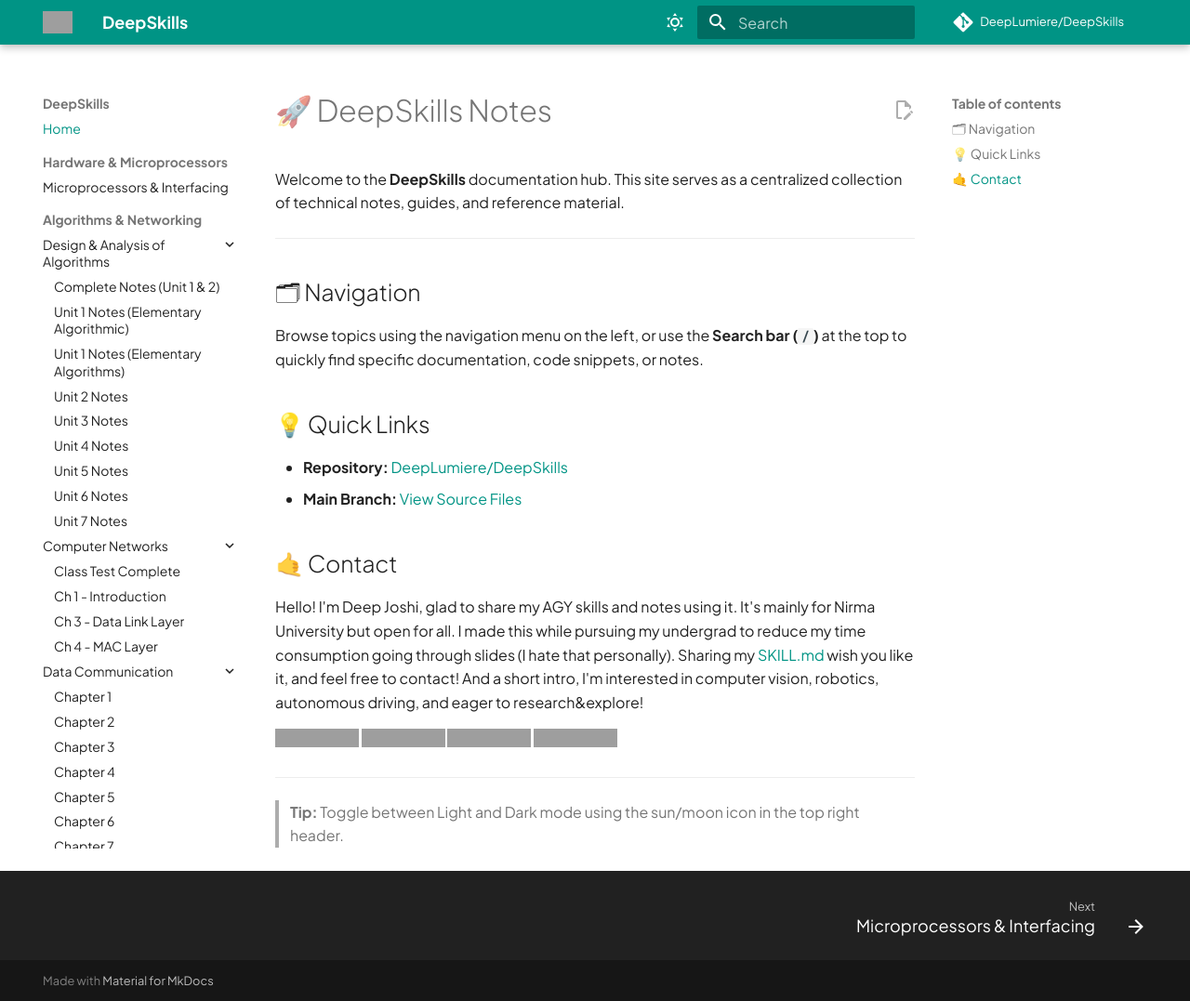
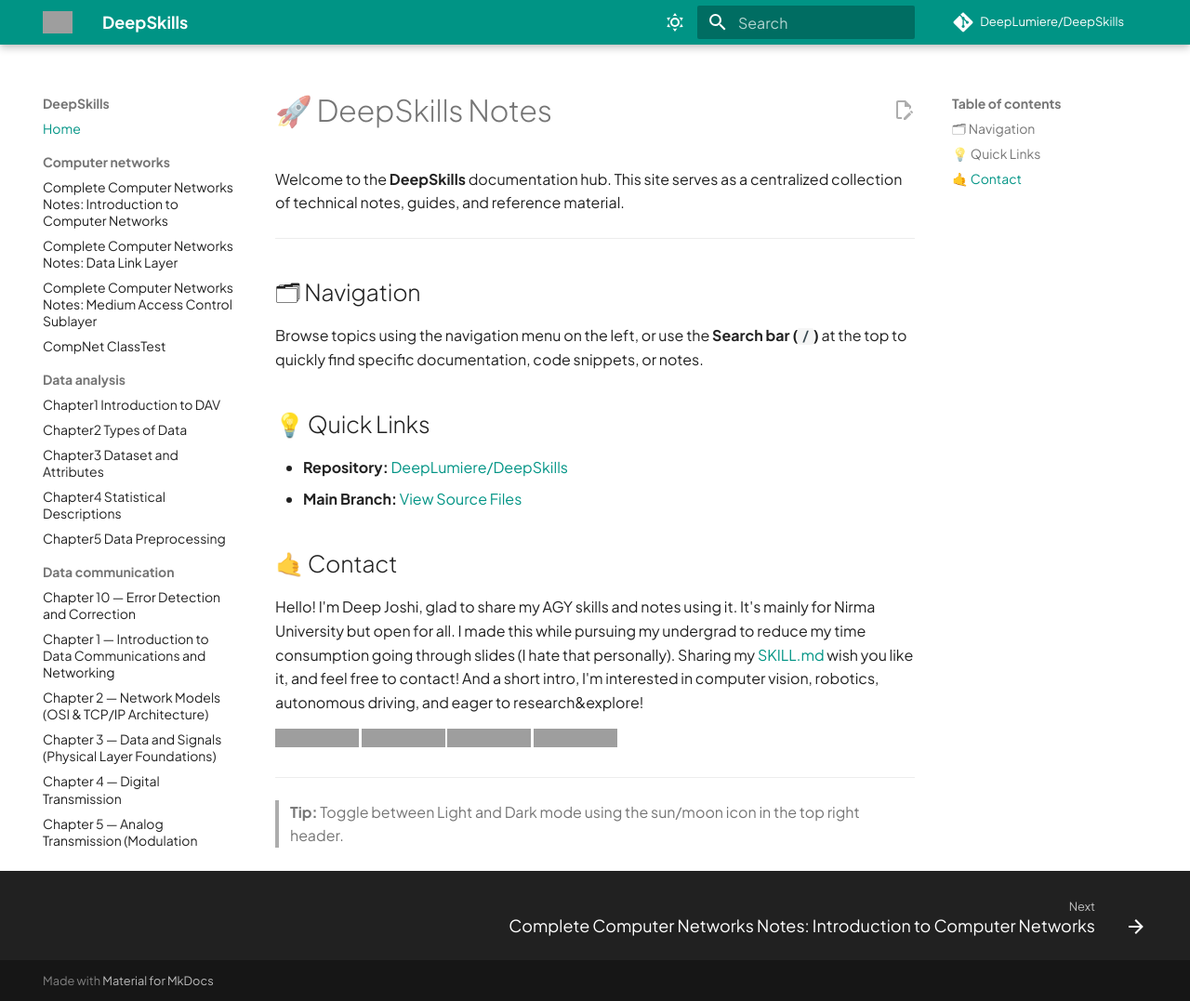
Before and after one commit to DeepLumiere/DeepSkills, an MkDocs documentation site: the page built from notes/index.md, in a window 1280 px wide and 1077 px high. Shown: the whole window at 93% size. Built offline with MkDocs 1.6.1 and Material for MkDocs 9.7.7, drawn with Linux system fonts in a browser that asks for light colours; comment, search, counter and statistics services are not loaded; part of the change alters nothing that is shown; grey boxes are pictures that could not be loaded.

Commit message:
feat: enable dynamic folder and file discovery in mkdocs.yml
- Removed static hardcoded nav section from mkdocs.yml
- MkDocs now automatically discovers all folders, subfolders, and files in notes/
- Verified validate_notes_assets.py and mkdocs build pass cleanly

Co-authored-by: DeepLumiere <173024745+DeepLumiere@users.noreply.github.com>

```diff
--- a/mkdocs.yml
+++ b/mkdocs.yml
@@ -96,47 +96,3 @@ extra:
   analytics:
     provider: google
     property: G-301Z6Q0P7W
-nav:
-  - Home: index.md
-  - Hardware & Microprocessors:
-      - Microprocessors & Interfacing: hardware_and_microprocessors/Microprocessors_and_Interfacing_ClassTest.md
-  - Algorithms & Networking:
-      - Design & Analysis of Algorithms:
-          - Complete Notes (Unit 1 & 2): design_and_analysis_of_algorithms/DAA_Unit1_and_Unit2_Complete_Notes.md
-          - Unit 1 Notes (Elementary Algorithmic): design_and_analysis_of_algorithms/DAA_Unit1_Elementary_Algorithmic_Notes.md
-          - Unit 1 Notes (Elementary Algorithms): design_and_analysis_of_algorithms/DAA_Unit1_Elementary_Algorithms.md
-          - Unit 2 Notes: design_and_analysis_of_algorithms/DAA_Unit2_Analysis_of_Algorithms_Notes.md
-          - Unit 3 Notes: design_and_analysis_of_algorithms/DAA_Unit3_Recurrence_DivideConquer.md
-          - Unit 4 Notes: design_and_analysis_of_algorithms/DAA_Unit4_RedBlackTrees_AdvancedDS.md
-          - Unit 5 Notes: design_and_analysis_of_algorithms/DAA_Unit5_Greedy_Algorithms.md
-          - Unit 6 Notes: design_and_analysis_of_algorithms/DAA_Unit6_Dynamic_Programming.md
-          - Unit 7 Notes: design_and_analysis_of_algorithms/DAA_Unit7_Backtracking_BranchBound.md
-      - Computer Networks:
-          - Class Test Complete: computer_networks/CompNet_ClassTest.md
-          - Ch 1 - Introduction: computer_networks/Chapter_1_Introduction.md
-          - Ch 3 - Data Link Layer: computer_networks/Chapter_3_Data_Link_Layer.md
-          - Ch 4 - MAC Layer: computer_networks/Chapter_4_MAC_Layer.md
-      - Data Communication:
-          - Chapter 1: data_communication/DC_Chapter1_Notes.md
-          - Chapter 2: data_communication/DC_Chapter2_Notes.md
-          - Chapter 3: data_communication/DC_Chapter3_Notes.md
-          - Chapter 4: data_communication/DC_Chapter4_Notes.md
-          - Chapter 5: data_communication/DC_Chapter5_Notes.md
-          - Chapter 6: data_communication/DC_Chapter6_Notes.md
-          - Chapter 7: data_communication/DC_Chapter7_Notes.md
-          - Chapter 8: data_communication/DC_Chapter8_Notes.md
-          - Chapter 10: data_communication/DC_Chapter10_Notes.md
-  - Machine Learning & Data Science:
-      - Machine Learning Overview: machine_learning/01_Machine_Learning_and_its_Applications_Notes.md
-      - Linear Regression: machine_learning/02_Linear_Regression_Notes.md
-      - Multivariate Linear Regression: machine_learning/03_Multivariate_Linear_Regression_Notes.md
-      - Regularization: machine_learning/04_Regularization_Notes.md
-      - Prob & Stats for ML: machine_learning/05_Probability_and_Statistics_for_ML_Notes.md
-  - Data Analysis & Visualization:
-      - Ch 1 - Introduction: data_analysis/Chapter1_Introduction_to_DAV.md
-      - Ch 2 - Types of Data: data_analysis/Chapter2_Types_of_Data.md
-      - Ch 3 - Dataset & Attributes: data_analysis/Chapter3_Dataset_and_Attributes.md
-      - Ch 4 - Statistical Descriptions: data_analysis/Chapter4_Statistical_Descriptions.md
-      - Ch 5 - Data Preprocessing: data_analysis/Chapter5_Data_Preprocessing.md
-  - Web Development:
-      - Full Stack Development: web_development/FSD_Complete_Study_Notes.md
```
